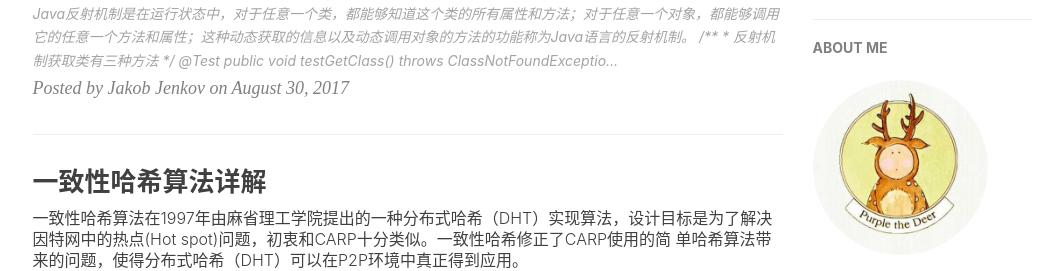
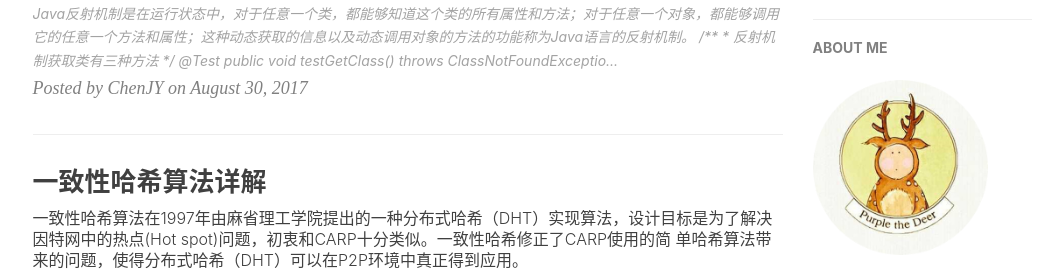
Before and after one commit to jiayangchen/jiayangchen.github.io, a Jekyll site: the page built from index.html, in a window 1280 px wide and 900 px high, scrolled down 632 px. Shown: the part 182-453 px from the top of the window, without its empty margins (135-1198 px from the left). Built offline with Jekyll 4.4.1, drawn with Linux system fonts in a browser that asks for light colours; nearby versions of some CDN libraries; the list of posts is cut into pages by our own code; comment, search, counter and statistics services are not loaded.

Commit message:
fix visit counter

```diff
--- a/_layouts/post.html
+++ b/_layouts/post.html
@@ -7,6 +7,7 @@
 <!-- <img src="{{ site.baseurl }}/{% if page.header-img %}{{ page.header-img }}{% else %}{{ site.header-img }}{% endif %}" width="0" height="0"> -->
 
 <!-- Post Header -->
+<script async src="//dn-lbstatics.qbox.me/busuanzi/2.3/busuanzi.pure.mini.js"></script>
 <style type="text/css">
     header.intro-header{
         position: relative;
@@ -185,7 +186,7 @@
     </div>
 </article>
 
-<script async src="//dn-lbstatics.qbox.me/busuanzi/2.3/busuanzi.pure.mini.js"></script>
+
 
 {% if site.duoshuo_username %}
 <!-- 多说公共JS代码 start (一个网页只需插入一次) -->
--- a/_posts/2017-08-30-java-reflect.md
+++ b/_posts/2017-08-30-java-reflect.md
@@ -3,7 +3,7 @@
 title: "浅谈 Java 反射原理和注解工作原理"
 subtitle: ""
 date: 2017-08-30
-author: "Jakob Jenkov"
+author: "ChenJY"
 header-img: "img/db.jpg"
 catalog: true
 tags:
```
